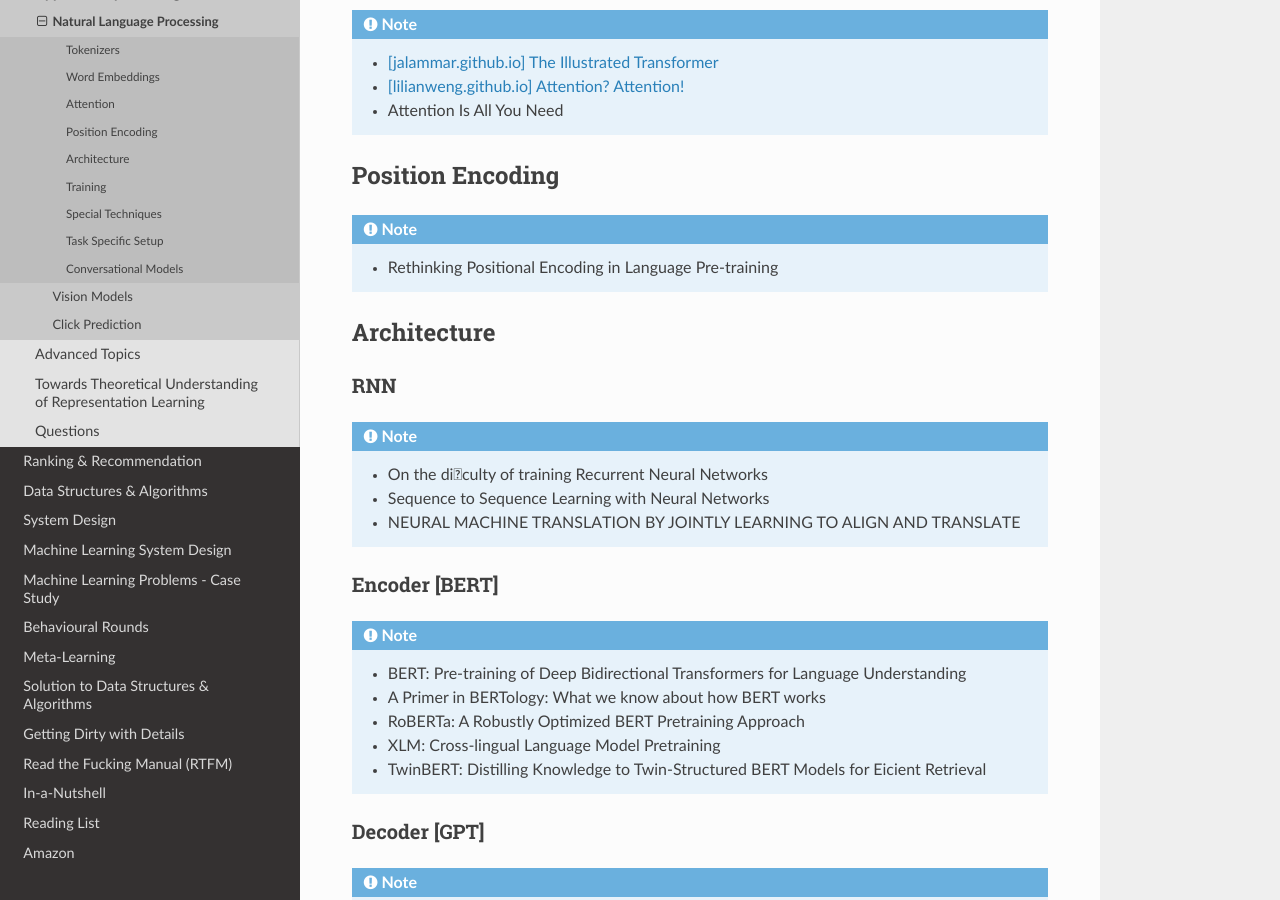
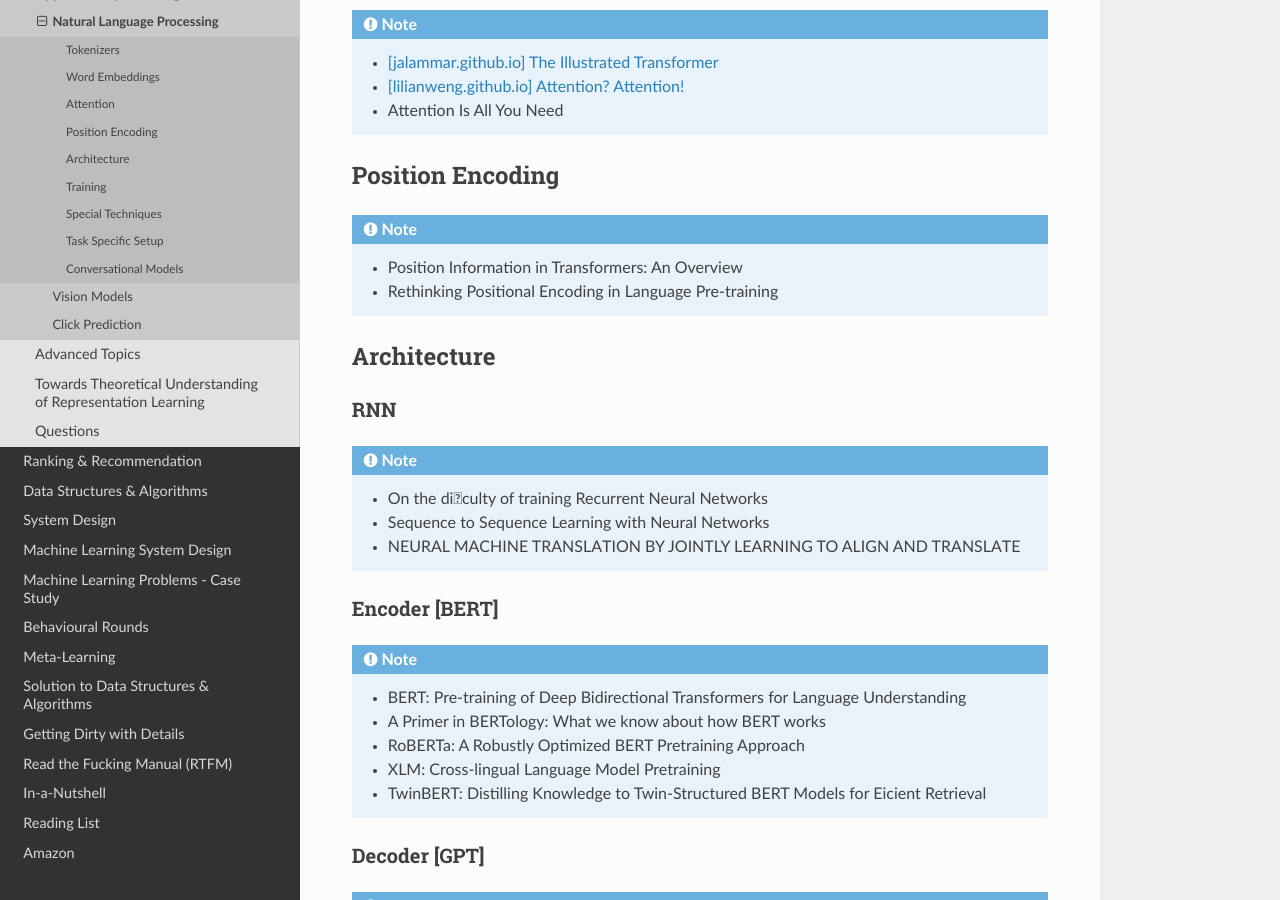
Before and after one commit to uselesstechjunks/leetcode, a Sphinx documentation site: the page built from docs/source/dl/application/nlp.rst, in a window 1280 px wide and 900 px high, scrolled down 718 px. Built offline with Sphinx 7.4.7 and the Read the Docs theme 2.0.0, drawn with Linux system fonts in a browser that asks for light colours.

Commit message:
Update nlp.rst

```diff
--- a/docs/source/dl/application/nlp.rst
+++ b/docs/source/dl/application/nlp.rst
@@ -34,6 +34,7 @@ Attention
 Position Encoding
 *****************************************************************************************
 .. note::
+	* Position Information in Transformers: An Overview
 	* Rethinking Positional Encoding in Language Pre-training
 
 *****************************************************************************************
```
